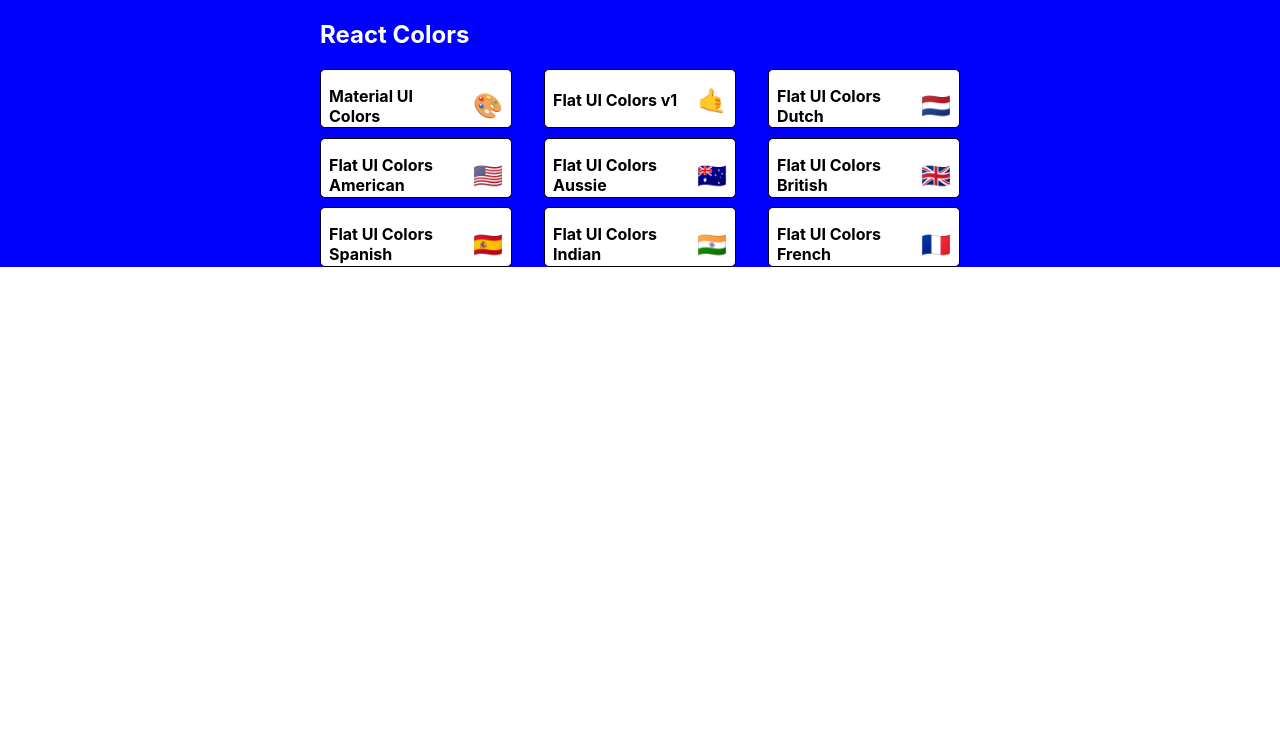
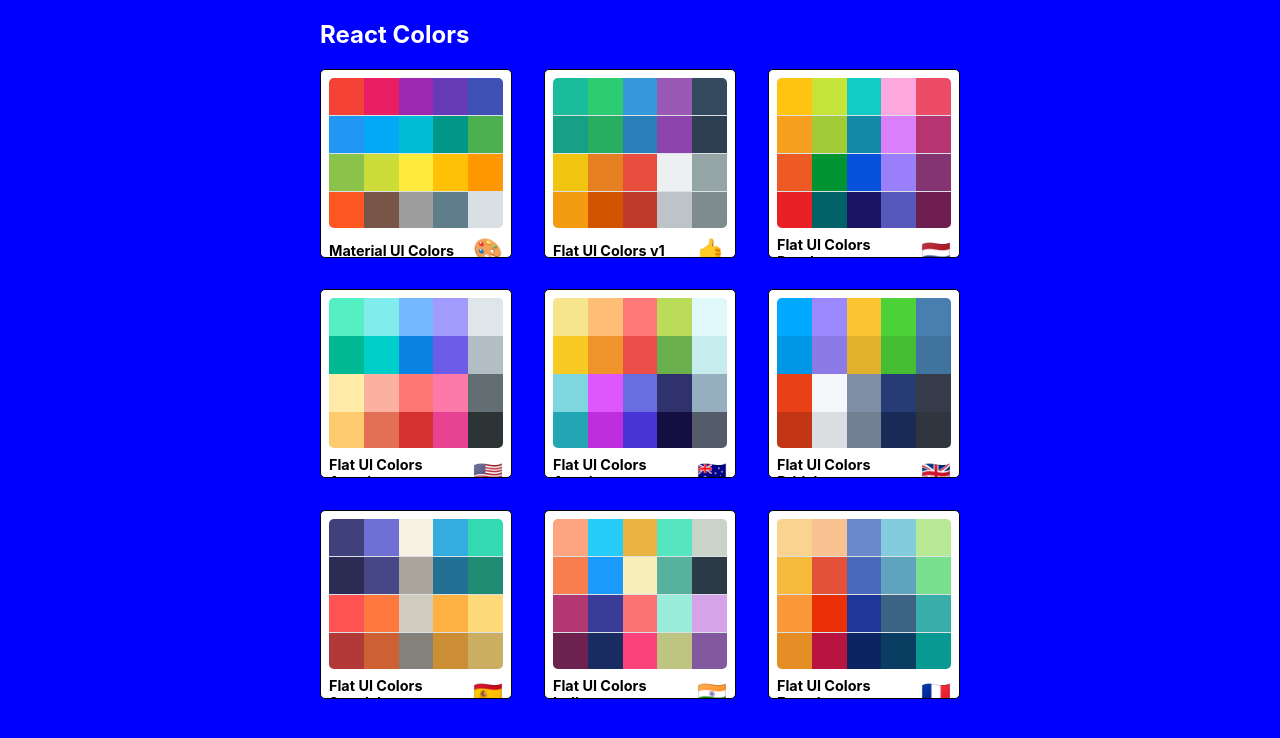
Before and after one commit to ehsansh/react-bootcamp, a React (Create React App) app: page / in a window 1280 px wide. Shown: the top 738 px of the page. Built offline with nearby package versions, Linux system fonts and the light colour scheme.

Commit message:
finish styling minipalette

```diff
--- a/src/MiniPalette.js
+++ b/src/MiniPalette.js
@@ -1,6 +1,6 @@
 import styled from '@emotion/styled';
 
-const Root = styled('div')`
+const Root = styled.div`
     background-color: white;
     border: 1px solid black;
     border-radius: 5px;
@@ -12,29 +12,48 @@
     }
 `;
 
-const Colors = styled('div')`
-    background-color: grey;
-`;
-
-const Title = styled('h5')`
+const Title = styled.h5`
     display: flex;
     justify-content: space-between;
     align-items: center;
     margin: 0;
     color: black;
     padding-top: 0.5rem;
-    font-size: 1rem;
+    font-size: 0.9rem;
     position: relative;
 `;
-const Emoji = styled('span')`
+const Emoji = styled.span`
     margin-left: 0.5rem;
     font-size: 1.5rem;
 `;
 
+const Colors = styled.div`
+    background-color: #dae1e4;
+    height: 150px;
+    width: 100%;
+    border-radius: 5px;
+    overflow: hidden;
+`;
+
+const MiniColor = styled.div`
+    background-color: ${props => props.bg};
+    height: 25%;
+    width: 20%;
+    display: inline-block;
+    margin: 0 auto;
+    position: relative;
+    margin-bottom: -3.5px;
+`;
+
 function App(props) {
-    const { classes, paletteName, emoji } = props;
+    const { classes, paletteName, emoji, colors } = props;
+    const miniColorBoxes = colors.map(color => (
+        <MiniColor key={color.name} bg={color.color} />
+    ));
+    console.log(miniColorBoxes);
     return (
         <Root>
+            <Colors>{miniColorBoxes}</Colors>
             <Title>
                 {paletteName} <Emoji>{emoji}</Emoji>
             </Title>
--- a/src/PaletteList.js
+++ b/src/PaletteList.js
@@ -3,15 +3,15 @@
 import styled from '@emotion/styled';
 import MiniPalette from './MiniPalette';
 
-const Root = styled('div')`
+const Root = styled.div`
     background-color: blue;
-    height: 100%;
+    height: 100vh;
     display: flex;
     align-items: flex-start;
     justify-content: center;
 `;
 
-const Container = styled('div')`
+const Container = styled.div`
     width: 50%;
     display: flex;
     align-items: flex-start;
@@ -19,14 +19,14 @@
     flex-wrap: wrap;
 `;
 
-const Nav = styled('nav')`
+const Nav = styled.nav`
     display: flex;
     width: 100%;
     justify-content: space-between;
     color: white;
 `;
 
-const Palettes = styled('div')`
+const Palettes = styled.div`
     box-sizing: border-box;
     width: 100%;
     display: grid;
```
